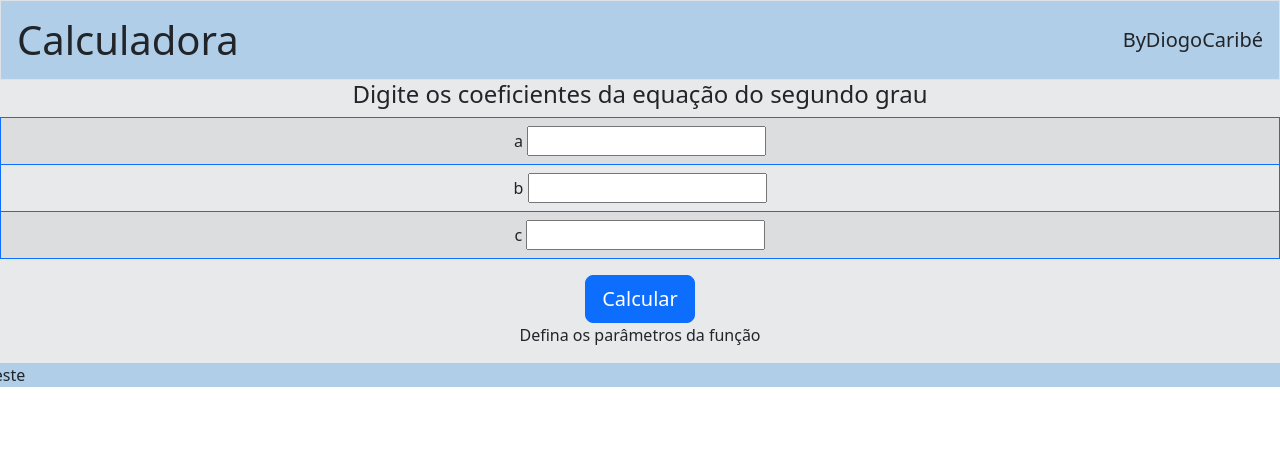
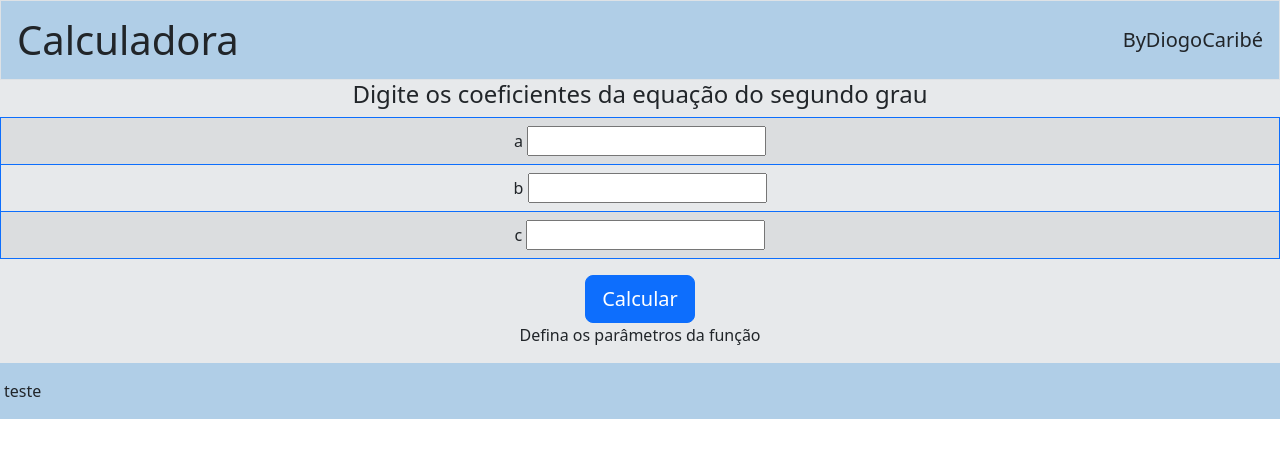
Before and after one commit to diogocaribe/projectDjango, a Django app: page / in a window 1280 px wide. Shown: the top 469 px of the page. Run offline with Django 4.2, Linux system fonts and the light colour scheme.

Commit message:
Adicionando o padding ao footer

```diff
--- a/equacao_seg_grau/templates/base.html
+++ b/equacao_seg_grau/templates/base.html
@@ -18,7 +18,7 @@
         {% endblock %}
     </div>
 
-    <footer class="footer align-content-end m-0 p-0" style="background-color: rgb(176, 206, 231);">
+    <footer class="footer align-content-end m-0 p-3" style="background-color: rgb(176, 206, 231);">
       teste
     </footer>
     <script src="https://cdn.jsdelivr.net/npm/bootstrap@5.2.3/dist/js/bootstrap.bundle.min.js"></script>
```
